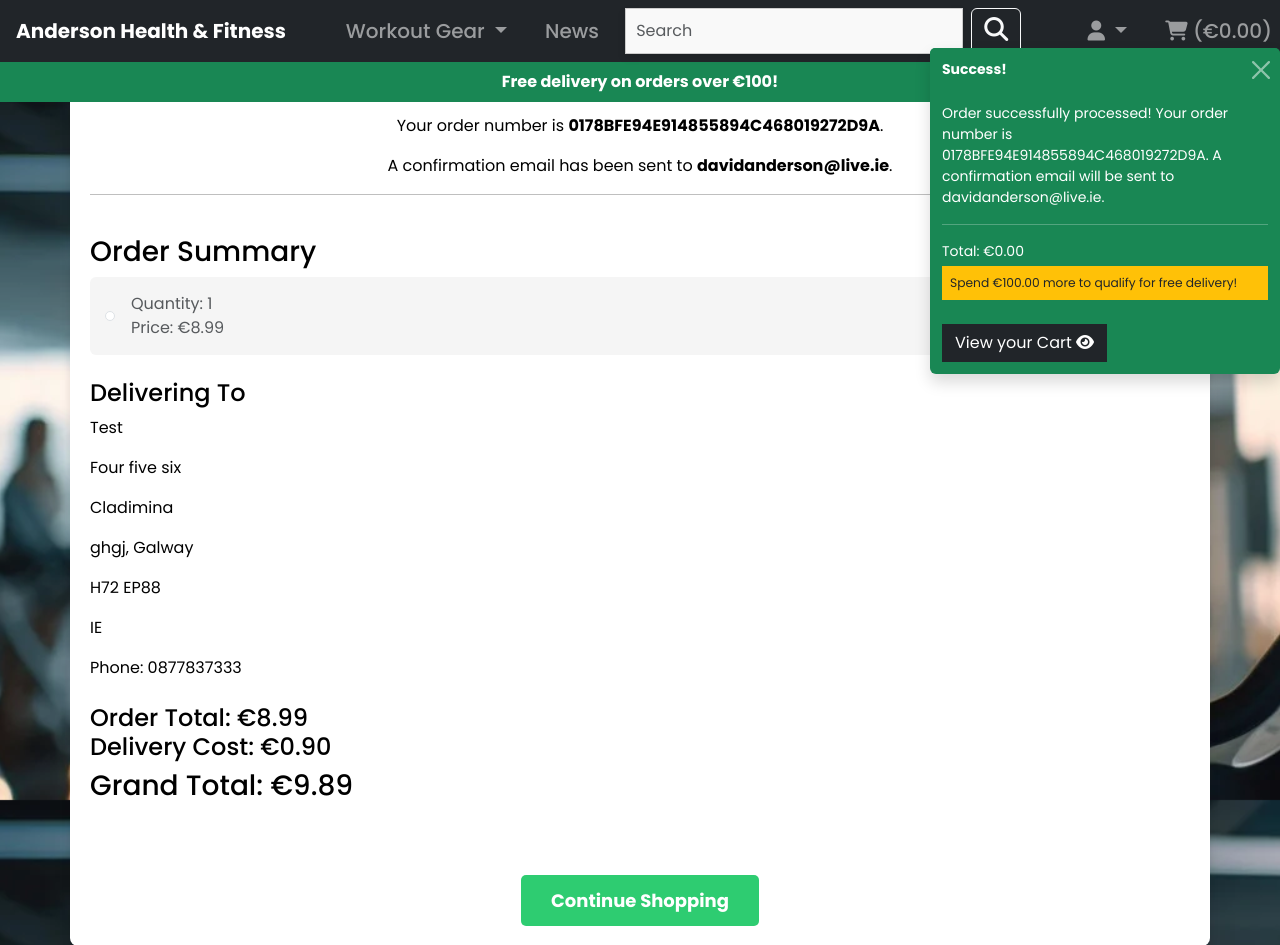
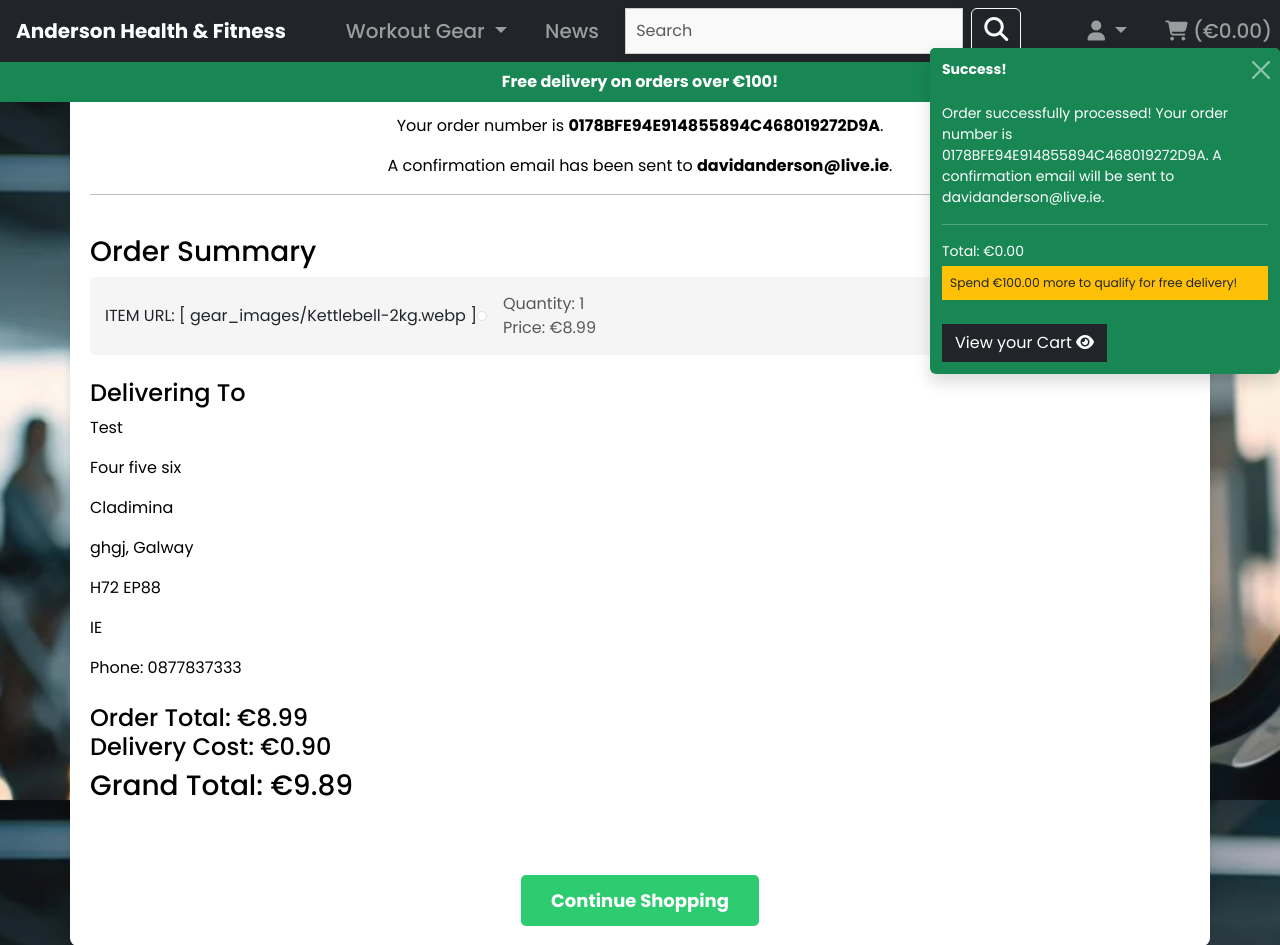
Before and after one commit to 010001000100000101000001/anderson_health_fitness, a Django app: a page that uses checkout/templates/checkout/checkout_success.html in a window 1280 px wide. Shown: the top 945 px of the page. Run offline with Django 5.2, Linux system fonts and the light colour scheme; data comes from the database, SQL or seed files in the repository; both versions use the stored data as it was after the commit; some libraries are stand-ins or nearby versions.

Commit message:
Add ITEM URL to checkout_successs

```diff
--- a/checkout/templates/checkout/checkout_success.html
+++ b/checkout/templates/checkout/checkout_success.html
@@ -34,6 +34,7 @@
                 {% for item in order.order_lineitems.all %}
                 <li class="list-group-item d-flex justify-content-between align-items-center">
                     <div class="d-flex align-items-center">
+                        ITEM URL: [ {{ item.gear_item.image_file }} ]
                         <img src="{{ item.product.image_file.url }}" alt="{{ item.product.name }}" class="img-thumbnail me-3" style="max-width: 75px;">
                         <div>
                             <strong>{{ item.product.name }}</strong>
```
Also changed, not shown: db.sqlite3.
